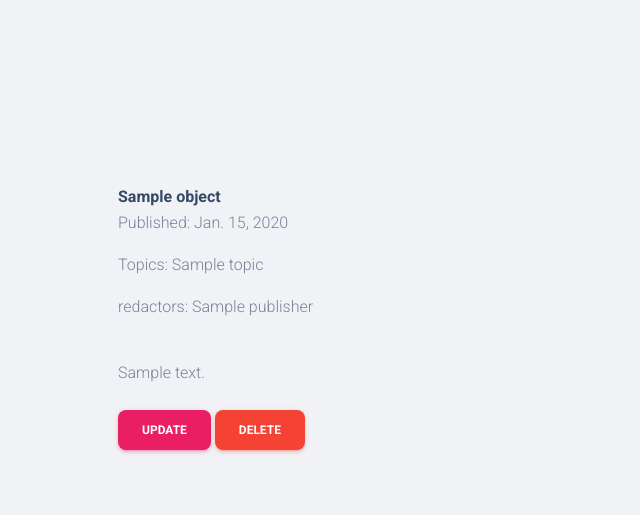
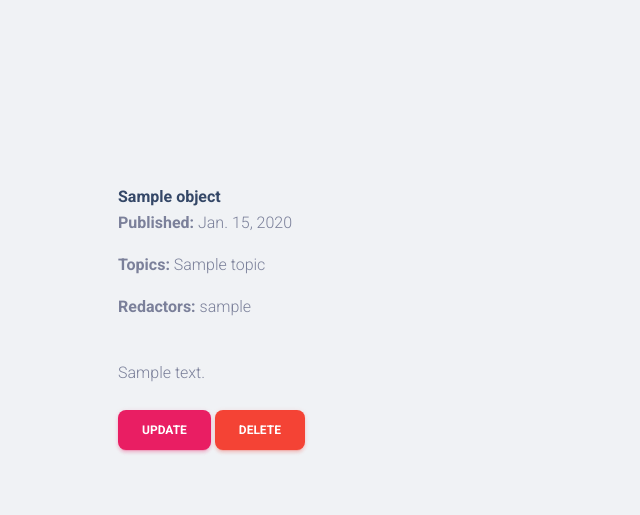
Before and after one commit to mkuchuman/Newspaper_Agency, a Django app: template templates/agency/new-detail.html in a window 1280 px wide. Shown: the part 640-1155 px from the top of the page, without its empty margins (0-640 px from the left). Run offline with Django 5.2, Linux system fonts and the light colour scheme; the template is opened without the code that fills it: most values are stand-ins (such as "Sample title", 1, 10 or a date in 2020); some libraries are stand-ins or nearby versions.

Commit message:
update news-detail.html

```diff
--- a/templates/agency/new-detail.html
+++ b/templates/agency/new-detail.html
@@ -27,16 +27,16 @@
               <div class="author">
                 <div class="name">
                   <h6 class="mb-0 font-weight-bolder">{{ object.title }}</h6>
-                  <p class="text-muted">Published: {{ object.published_date|date }}</p>
-                  <p class="text-muted">Topics:
+                  <p class="text-muted"><strong>Published:</strong> {{ object.published_date|date }}</p>
+                  <p class="text-muted"><strong>Topics:</strong>
                     {% for topic in object.topics.all %}
                       {{ topic.name }}{% if not forloop.last %}, {% endif %}
                     {% endfor %}
                   </p>
-                  <p class="text-muted">redactors:
-                    {% for publisher in object.redactors.all %}
-                      {{ publisher.get_full_name }}{% if not forloop.last %}, {% endif %}
-                    {% endfor %}
+                  <p><strong>Redactors:</strong>
+                  {% for redactor in object.redactors.all %}
+                    {{ redactor.username }}{% if not forloop.last %}, {% endif %}
+                  {% endfor %}
                   </p>
                 </div>
               </div>
```
